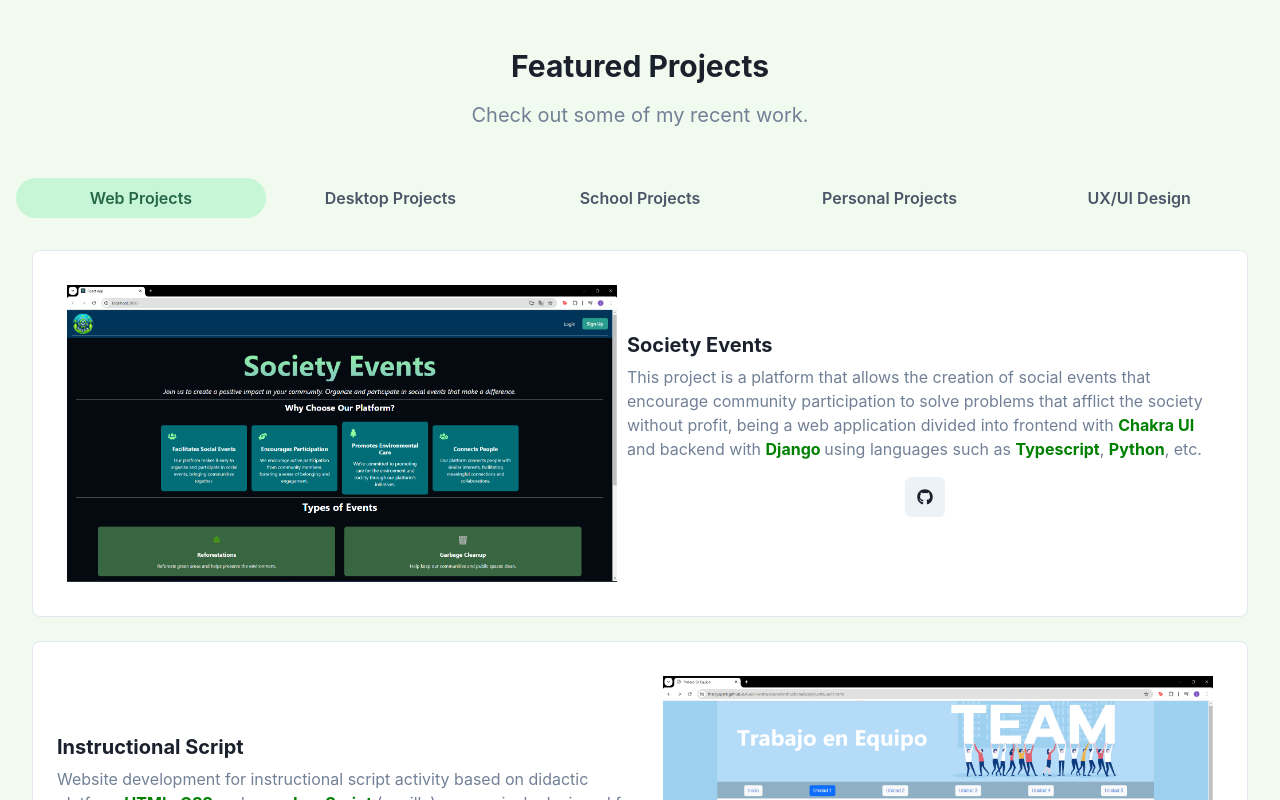
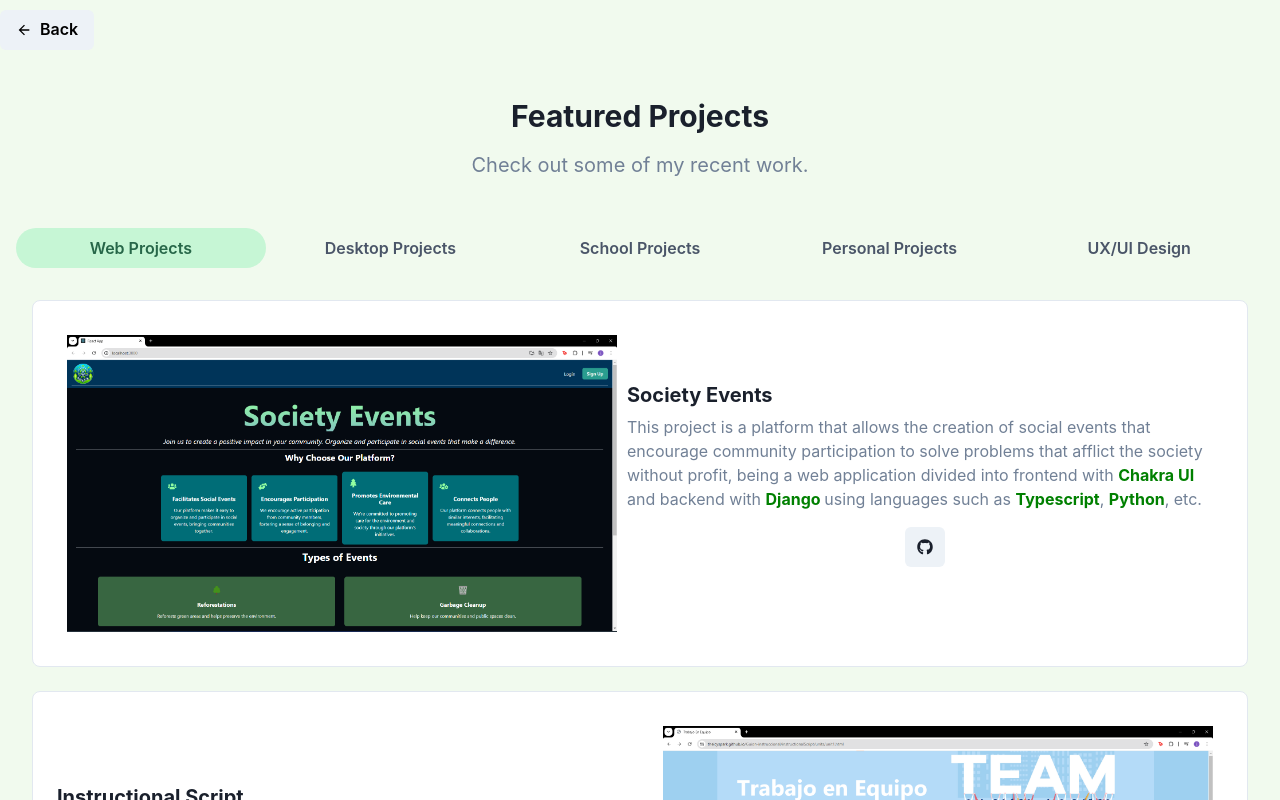
Before and after one commit to Edward997/portfolioTeam, a React (Create React App) app: page /portfolioTeam/featuredProjects in a window 1280 px wide. Shown: the top 800 px of the page. Built offline with nearby package versions, Linux system fonts and the light colour scheme.

Commit message:
Back Button compenent Added

```diff
--- a/package.json
+++ b/package.json
@@ -4,6 +4,7 @@
   "homepage": "https://edward997.github.io/portfolioTeam",
   "private": true,
   "dependencies": {
+    "@chakra-ui/icons": "^2.1.1",
     "@chakra-ui/react": "^2.8.2",
     "@emotion/react": "^11.11.4",
     "@emotion/styled": "^11.11.5",
--- /dev/null
+++ b/src/components/backButton.tsx
@@ -0,0 +1,24 @@
+import React from 'react';
+import { Button } from '@chakra-ui/react';
+import { useNavigate } from 'react-router-dom';
+import { ArrowBackIcon } from '@chakra-ui/icons';
+
+const BackButton: React.FC = () => {
+    const navigate = useNavigate();
+
+    const handleBack = () => {
+        navigate(-1);
+    };
+
+    return (
+        <Button onClick={handleBack}
+            _hover={{ bg: 'transparent' }}
+            _active={{ bg: 'transparent' }}
+            _focus={{ boxShadow: 'none' }}
+            color="black" marginLeft="10x" marginTop="10px" leftIcon={<ArrowBackIcon />}>
+            Back
+        </Button>
+    );
+};
+
+export default BackButton;
--- a/src/pages/featuredProjects.tsx
+++ b/src/pages/featuredProjects.tsx
@@ -31,6 +31,7 @@ import DDCM1 from '../assets/images/uxUiDesign/DDC/DDCM1.png';
 import DDCM2 from '../assets/images/uxUiDesign/DDC/DDCM2.png';
 import DDCM3 from '../assets/images/uxUiDesign/DDC/DDCM3.png';
 import DDCM4 from '../assets/images/uxUiDesign/DDC/DDCM4.png';
+import BackButton from '../components/backButton';
 
 
 
@@ -293,7 +294,7 @@ const projects: ProjectCategory[] = [
         youtubeLink: "",
         githubLink: "",
         githubPagesLink: "",
-        images: [DDC1,DDC2,DDC3,DDC4,DDC5,DDC6,DDCM1,DDCM2,DDCM3,DDCM4],
+        images: [DDC1, DDC2, DDC3, DDC4, DDC5, DDC6, DDCM1, DDCM2, DDCM3, DDCM4],
       },
     ]
   }
@@ -320,6 +321,7 @@ const FeaturedProjects = () => {
   return (
     <ChakraProvider>
       <Box bg="#F1FAEE" w="100%">
+        <BackButton />
         <Container maxW="container.xl" py={12}>
           <Box textAlign="center" mb={12}>
             <Heading as="h2" mb={4} fontSize="3xl" fontWeight="bold">
@@ -439,11 +441,11 @@ const FeaturedProjects = () => {
                                 </Link>
                               )}
                               {category.category === 'UX/UI Design' && (
-                                  <Button onClick={() => handleOpenModal(project.images || [])}>
-                                    Open Gallery
-                                  </Button>
+                                <Button onClick={() => handleOpenModal(project.images || [])}>
+                                  Open Gallery
+                                </Button>
 
-                                )}
+                              )}
                             </Box>
                           </Box>
                         </Box>
@@ -461,7 +463,7 @@ const FeaturedProjects = () => {
               <ModalHeader textAlign="center">Image Gallery</ModalHeader>
               <ModalBody>
                 <Box position="relative" width="full" overflow="hidden">
-                {images && images.length > 0 && <ImageCarousel images={images} />}
+                  {images && images.length > 0 && <ImageCarousel images={images} />}
                 </Box>
               </ModalBody>
               <ModalFooter>
```
Also changed, not shown: 1 other file (tests, documents, lock files or other folders).
